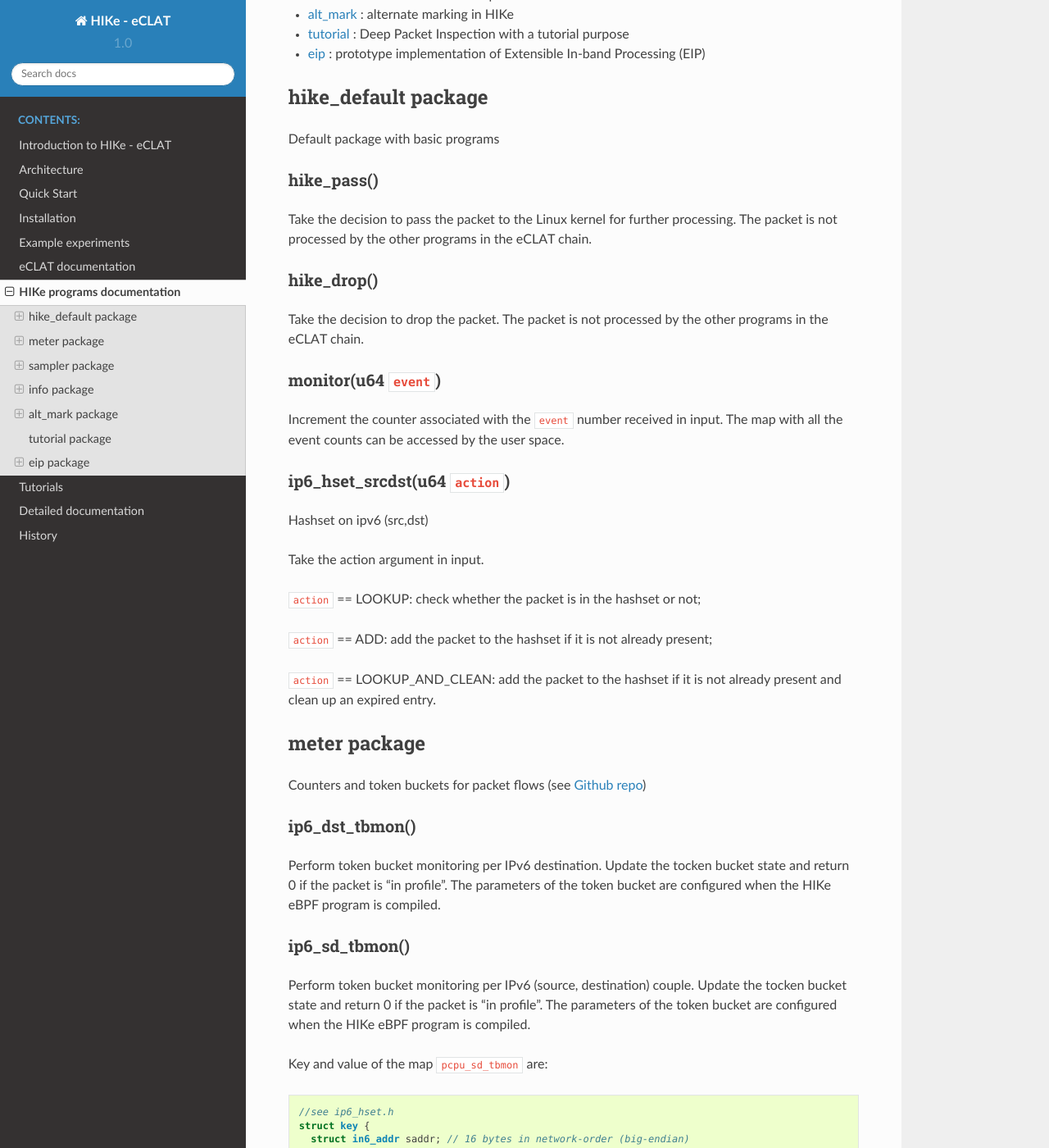
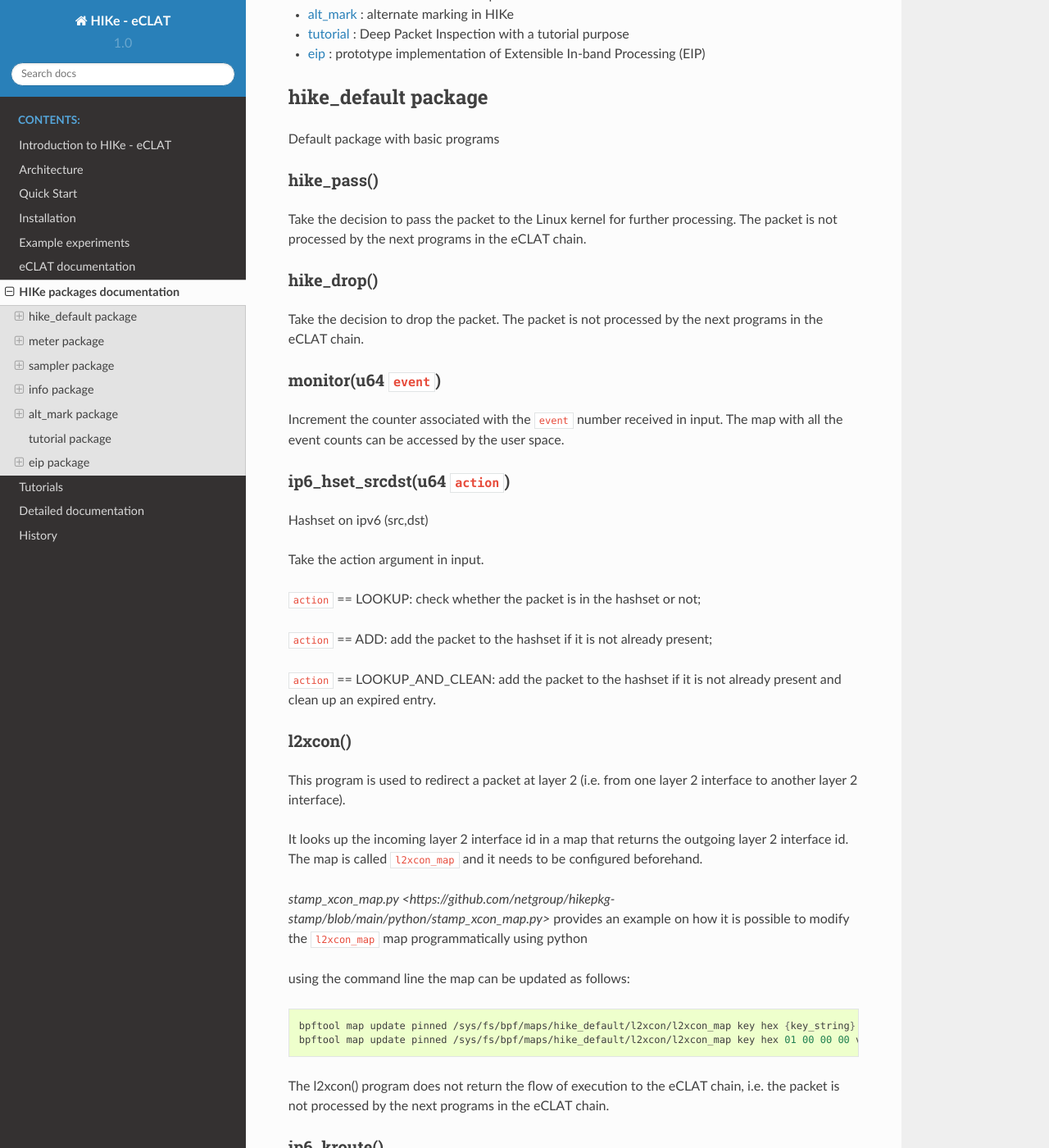
Before and after one commit to hike-eclat/docs, a Sphinx documentation site: the page built from docs/hike_programs.rst, in a window 1280 px wide and 1400 px high, scrolled down 394 px. Shown: the whole window at 82% size. Built offline with Sphinx 7.4.7 and the Read the Docs theme 2.0.0, drawn with Linux system fonts in a browser that asks for light colours; pages that are not in the unit, such as notebooks, are missing from menus; some of the changed text lies outside the part shown.

Commit message:
Update hike_programs.rst

```diff
--- a/docs/hike_programs.rst
+++ b/docs/hike_programs.rst
@@ -1,7 +1,7 @@
-HIKe programs documentation
+HIKe packages documentation
 ===========================
 
-Here you can find the documentation of HIKe programs from the point of view of the eCLAT developer.
+Here you can find the documentation of HIKe packages and programs from the point of view of the eCLAT developer.
 
 The HIKe programs are organized in packages. Already available packages are listed hereafter, developers can
 add more packages.
@@ -22,11 +22,11 @@ Default package with basic programs
 
 hike_pass()
 ^^^^^^^^^^^
-Take the decision to pass the packet to the Linux kernel for further processing. The packet is not processed by the other programs in the eCLAT chain.
+Take the decision to pass the packet to the Linux kernel for further processing. The packet is not processed by the next programs in the eCLAT chain.
 
 hike_drop()
 ^^^^^^^^^^^
-Take the decision to drop the packet. The packet is not processed by the other programs in the eCLAT chain.
+Take the decision to drop the packet. The packet is not processed by the next programs in the eCLAT chain.
 
 monitor(u64 ``event``)
 ^^^^^^^^^^^
@@ -46,6 +46,32 @@ it is not already present;
 
 ``action`` == LOOKUP_AND_CLEAN: add the packet to the
 hashset if it is not already present and clean up an expired entry.
+
+l2xcon()
+^^^^^^^^^^^
+
+This program is used to redirect a packet at layer 2 (i.e. from one layer 2 interface to another layer 2 interface).
+
+It looks up the incoming layer 2 interface id in a map that returns the outgoing layer 2 interface id.
+The map is called ``l2xcon_map`` and it needs to be configured beforehand.
+
+`stamp_xcon_map.py <https://github.com/netgroup/hikepkg-stamp/blob/main/python/stamp_xcon_map.py>` provides an example on how it is possible to modify the ``l2xcon_map`` map programmatically using python
+
+using the command line the map can be updated as follows:
+
+.. code-block:: shell
+
+   bpftool map update pinned /sys/fs/bpf/maps/hike_default/l2xcon/l2xcon_map key hex {key_string} value hex {value_string}
+   bpftool map update pinned /sys/fs/bpf/maps/hike_default/l2xcon/l2xcon_map key hex 01 00 00 00 value hex 02 00 00 00
+
+The l2xcon() program does not return the flow of execution to the eCLAT chain, i.e. the packet is not processed by the next programs in the eCLAT chain.
+
+ip6_kroute()
+^^^^^^^^^^^
+
+This program routes an IPv6 packet with a lookup in the kernel routing table.
+
+The ip6_kroute() program does not return the flow of execution to the eCLAT chain, i.e. the packet is not processed by the next programs in the eCLAT chain.
 
 meter package
 ---------
```
